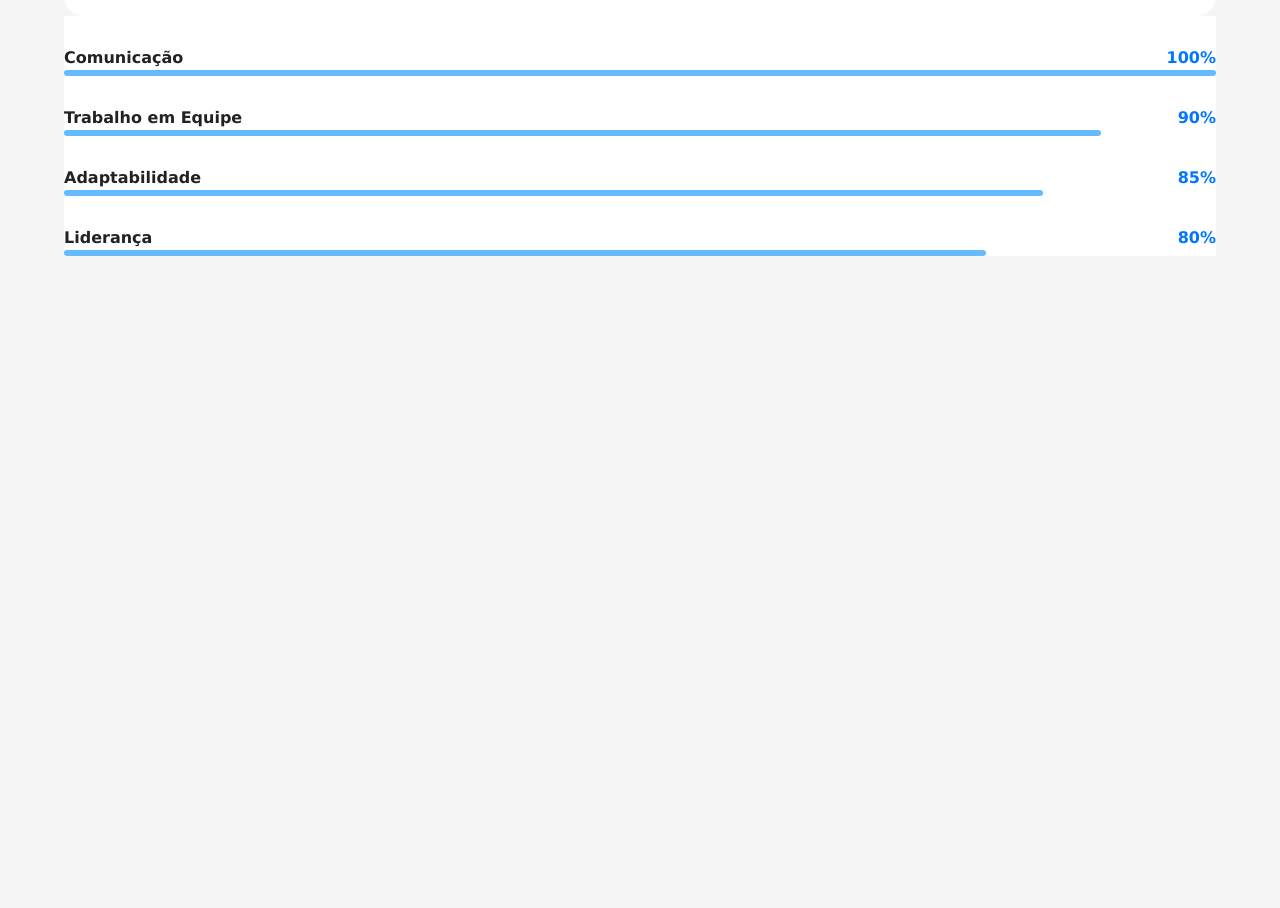
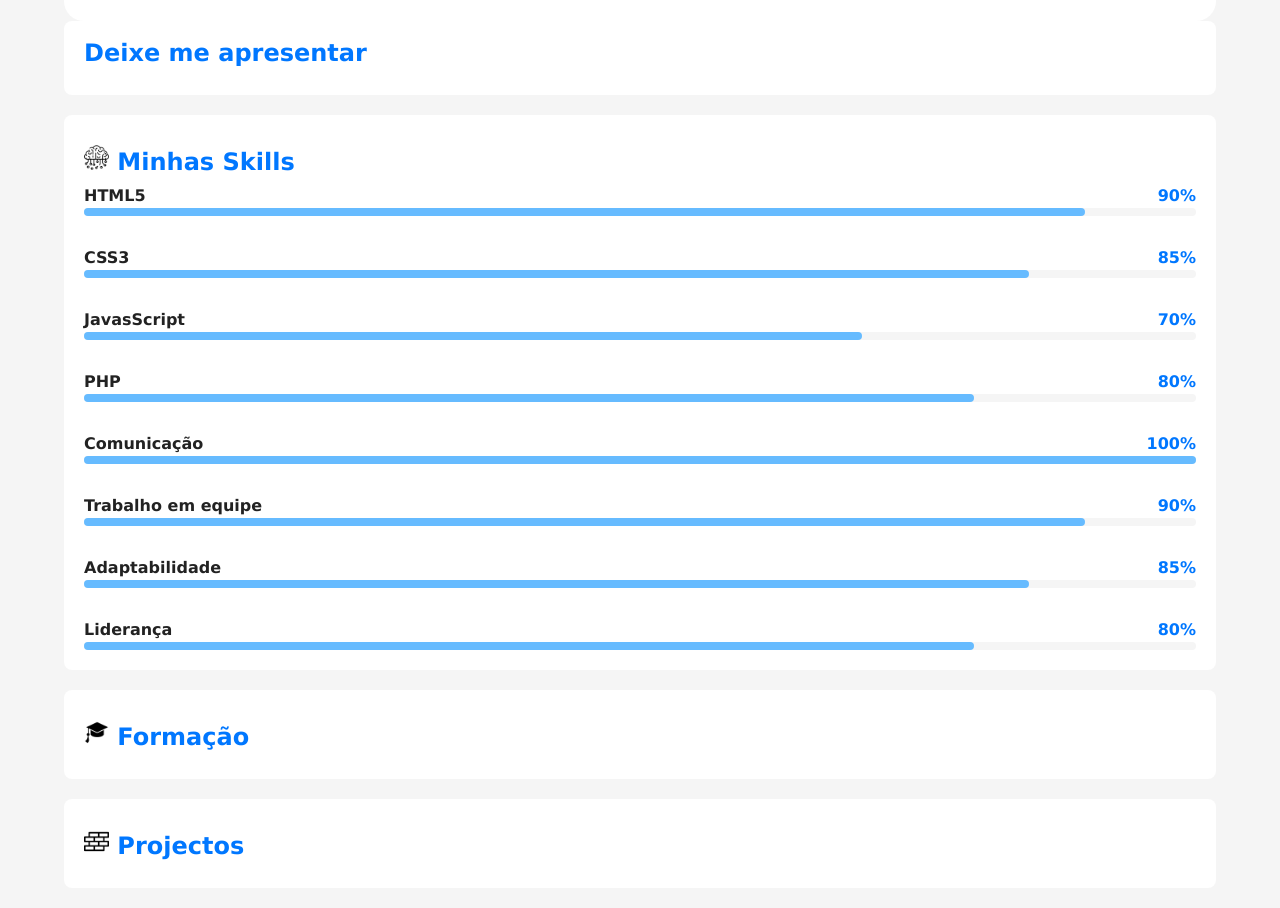
Before and after one commit to KevinNtomeno/Projecto-Final-Curso-HTML-CSS, a plain HTML site: page index.html in a window 1280 px wide. Shown: the part 551-1459 px from the top of the page. Before the commit the page ends 827 px from the top, so only its background shows below. Drawn offline with Linux system fonts and the light colour scheme.

Commit message:
Ultimos passos jah feitos! Mudado alguns detalhes

```diff
--- a/index.html
+++ b/index.html
@@ -39,30 +39,150 @@
             </div>
         </section>
 
-        <section id="skills">
+        <section id="detalhes">
 
-            <div class="dadosSkill">
-                <div class="nome">Comunicação</div>
-                <div class="porcent">100%</div>
-            </div>
-            <span class="barra" style="width: 100%;">
-            </span>
+            <article id="video">
+                <h2>Deixe me apresentar</h2>
+                <div id="video-container">
 
-            <div class="dadosSkill">
-                <div class="nome">Trabalho em Equipe</div>
-                <div class="porcent">90%</div>
-            </div>
-            <span class="barra" style="width: 90%;"></span>
-            <div class="dadosSkill">
-                <div class="nome">Adaptabilidade</div>
-                <div class="porcent">85%</div>
-            </div>
-            <span class="barra" style="width: 85%;"></span>
-            <div class="dadosSkill">
-                <div class="nome">Liderança</div>
-                <div class="porcent">80%</div>
-            </div>
-            <span class="barra" style="width: 80%;"></span>
+                </div>
+            </article>
+            <!--fim do video responsivo -->
+
+            <article id="skills">
+                <h2><img src="projeto-portfolio-assets/imagens/icons/artificial-intelligence.png" alt="" class="icon"> Minhas Skills</h2>
+
+                <div id="skill-container">
+                    <div class="item">
+                        <div class="info">
+                            <span class="nome">
+                                HTML5
+                            </span>
+                            <span class="porcent">
+                                90%
+                            </span>
+                        </div>
+                        <div class="barra">
+                            <div class="progresso" style="width: 90%;"></div>
+                        </div>
+                    </div>
+                <div class="item">
+                        <div class="info">
+                            <span class="nome">
+                                CSS3
+                            </span>
+                            <span class="porcent">
+                                85%
+                            </span>
+                        </div>
+                        <div class="barra">
+                            <div class="progresso" style="width: 85%;"></div>
+                        </div>
+                    </div>
+                      <div class="item">
+                        <div class="info">
+                            <span class="nome">
+                                JavasScript
+                            </span>
+                            <span class="porcent">
+                                70%
+                            </span>
+                        </div>
+                        <div class="barra">
+                            <div class="progresso" style="width: 70%;"></div>
+                        </div>
+                    </div>
+                      <div class="item">
+                        <div class="info">
+                            <span class="nome">
+                                PHP
+                            </span>
+                            <span class="porcent">
+                                80%
+                            </span>
+                        </div>
+                        <div class="barra">
+                            <div class="progresso" style="width: 80%;"></div>
+                        </div>
+
+
+                    </div>
+                      <div class="item">
+                        <div class="info">
+                            <span class="nome">
+                                Comunicação
+                            </span>
+                            <span class="porcent">
+                                100%
+                            </span>
+                        </div>
+                        <div class="barra">
+                            <div class="progresso" style="width: 100%;"></div>
+                        </div>
+                    </div>
+
+                      <div class="item">
+                        <div class="info">
+                            <span class="nome">
+                                Trabalho em equipe
+                            </span>
+                            <span class="porcent">
+                                90%
+                            </span>
+                        </div>
+                        <div class="barra">
+                            <div class="progresso" style="width: 90%;"></div>
+                        </div>
+                    </div>
+
+                      <div class="item">
+                        <div class="info">
+                            <span class="nome">
+                                Adaptabilidade
+                            </span>
+                            <span class="porcent">
+                                85%
+                            </span>
+                        </div>
+                        <div class="barra">
+                            <div class="progresso" style="width: 85%;"></div>
+                        </div>
+                    </div>
+
+                      <div class="item">
+                        <div class="info">
+                            <span class="nome">
+                                Liderança
+                            </span>
+                            <span class="porcent">
+                                80%
+                            </span>
+                        </div>
+                        <div class="barra">
+                            <div class="progresso" style="width: 80%;"></div>
+                        </div>
+                    </div>
+                </div>
+
+
+
+            </article>
+            <!--Fim das Skills -->
+
+            <article id="formacao">
+                <h2><img src="projeto-portfolio-assets/imagens/icons/graduation.png" alt="" class="icon"> Formação</h2>
+
+
+            </article>
+            <!--Fim da formacao -->
+
+            <article id="projetos">
+                <h2> <img src="projeto-portfolio-assets/imagens/icons/brick-wall.png" alt="" class="icon"> Projectos</h2>
+
+
+            </article>
+            <!--Fim dos Projetos -->
+
         </section>
 
     </main>
--- a/projeto-portfolio-assets/estilos/style.css
+++ b/projeto-portfolio-assets/estilos/style.css
@@ -107,38 +107,69 @@ section#ficha h1{
 
 }
 
-.icon{
-  width: 30px;
+section#detalhes{
+  grid-column: 2;
 }
 
-main #skills{
+article{
   background-color: var(--fundo-card);
-  grid-column: 2;
+  padding: 20px;
+  margin-bottom: 20px;
+  border-radius: 8px;
+} article h2{
+  color: var(--destaque);
+  margin-bottom: 10px;
+}
+article#video .video-container{
+  position: relative;
+  width: 100%;
+  margin: auto;
+  aspect-ratio: 16/9;
+}
+
+.video-container iframe{
+  position: absolute;
+  top: 0;
+  left: 0;
+  width: 100%;
+  height: 100%;
+  border-radius: 8px;
+}
+
+.icon{
+  margin-top: 10px;
+  width: 25px;
+}
+
+
+#skill-container{
+  display: grid;
+  grid-template-columns: 1fr;
+  gap: 30px;
+}
+#skill-container .info{
+  display: flex;
+  justify-content: space-between;
+  align-items: center;
+}
+
+#skill-container .nome{
+  font-weight: bold;
+  color: var(--texto);
+}
+#skill-container .porcent{
+  font-weight: bold;
+  color: var(--destaque);
 
 }
-
-#skills .barra{
-  border-radius: 10px;
-  height: 6px;
+#skill-container .barra{
+  width: 100%;
+  height: 8px;
+  background-color: var(--fundo-principal);
+  border-radius: 4px;
+}
+#skill-container .progresso{
+  height: 100%;
   background-color: var(--destaque-inverso);
-  display: block;
+  border-radius: 8px;
 }
-#skills .dadosSkill{
-  margin-top: 10px;
-  display: flex;
-  justify-content: space-between;
-}
-#skills .dadosSkill .porcent{
-  color: var(--destaque);
-  font-weight: 600;
-}
-#skills{
-  margin-bottom: 20px;
-}
-
-#skills .dadosSkill .nome{
-  font-weight: 600;
-}
-#skills .dadosSkill{
-  margin-top: 30px;
-}
```
